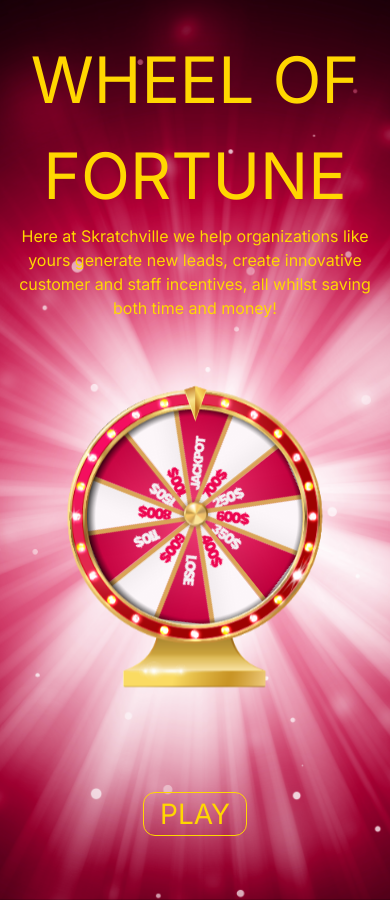
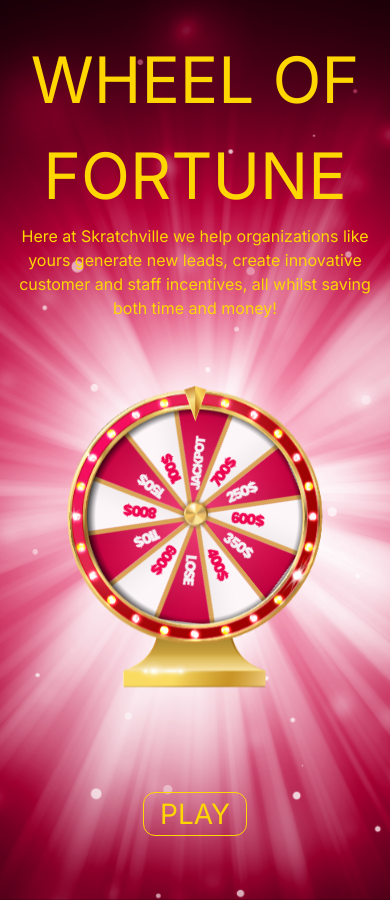
Before and after one commit to tamazm/skratchgames, a React (Vite) app: page /wheel-of-fortune in a window 390 px wide. Built offline with nearby package versions, Linux system fonts and the light colour scheme.

Commit message:
fix - letter spacing on mobile

```diff
--- a/src/components/Game/Wheel.css
+++ b/src/components/Game/Wheel.css
@@ -142,6 +142,5 @@
 
   .ui-wheel-of-fortune li .text-wrapper {
     letter-spacing: -0.65px;
-    text-indent: 30%;
   }
 }
```
